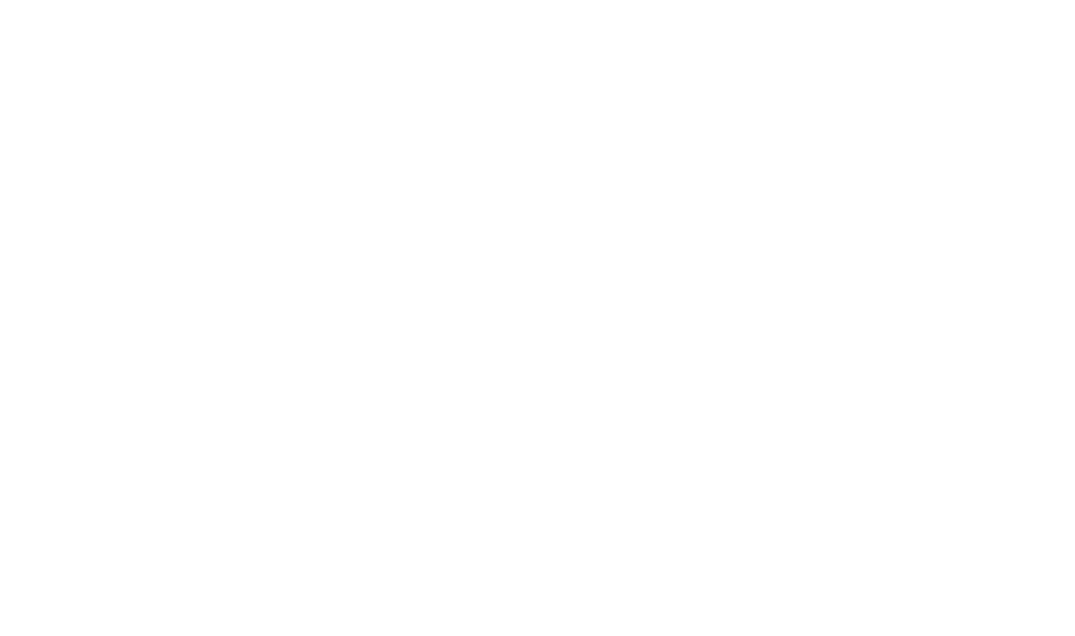
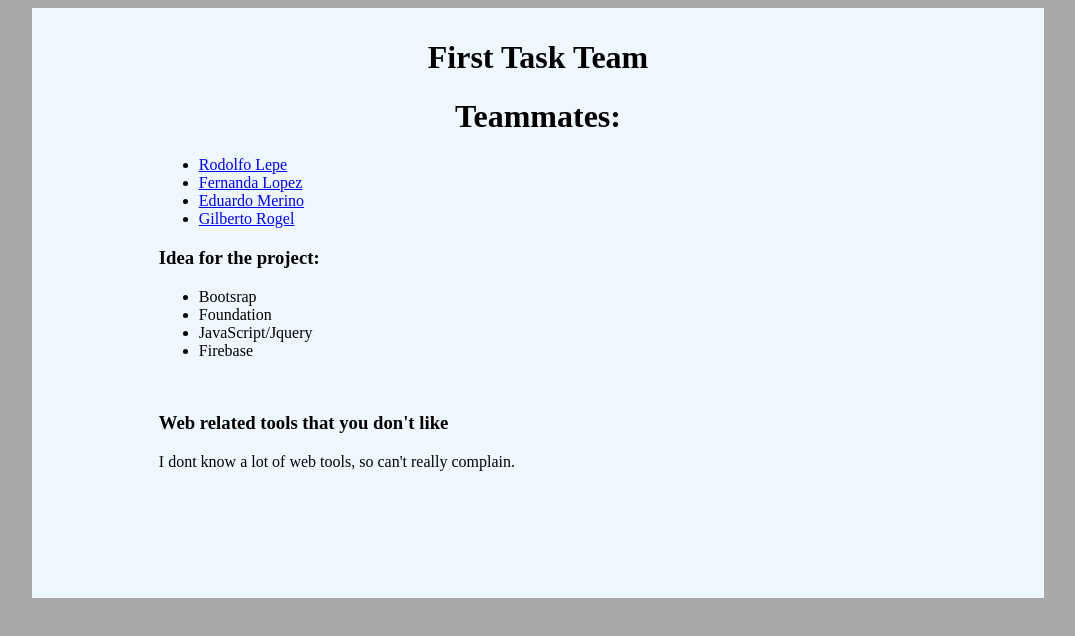
Before and after one commit to EduardoMerino/WebFirstTask, a plain HTML site: page index.html in a window 1280 px wide. Shown: the whole page, without its empty margins (102-1177 px from the left). Drawn offline with Linux system fonts and the light colour scheme.

Commit message:
almost final

```diff
--- a/index.html
+++ b/index.html
@@ -0,0 +1,71 @@
+<!DOCTYPE html>
+<html>
+<head>
+  <style type="text/css">
+   .Container1{
+     width: 60%;
+     margin-right: auto;
+     margin-left: auto;
+     background-color: #F0F8FF;
+     padding-top: 10px;
+     padding-right: 10%;
+     padding-left: 10%;
+     padding-bottom: 10%;
+   }
+
+   .Solutions{
+     text-align: center;
+   }
+   .Fso{
+     text-align: left;
+   }
+
+   body{
+     background-color: #A9A9A9;
+    }
+
+  </style>
+  <title>First Task Team</title>
+
+</head>
+
+<body>
+<!-- Start your code here -->
+  <div class="Container1"><!--start container-->
+    <div class="Solutions">
+      <h1> First Task Team</h1>
+      <h1>Teammates: </h1>
+
+      <div style="text-align: left">
+        <ul>
+          <li> <a href="rudy.html"> Rodolfo Lepe </a></li>
+          <li> <a href="ferlopez.html"> Fernanda Lopez </a></li>
+          <li> <a href="merino.html"> Eduardo Merino </a> </li>
+          <li> <a href="gil.html"> Gilberto Rogel </a></li>
+
+        </ul>
+      </div>
+
+
+      <div class="Fso"> <!--start first question-->
+        <h3>Idea for the project:</h3>
+        <ul>
+          <li>Bootsrap</li>
+          <li>Foundation</li>
+          <li>JavaScript/Jquery</li>
+          <li>Firebase</li>
+        </ul>
+        <br>
+      </div><!--end first question-->
+
+      <div class="Fso"><!--Starts second question-->
+        <h3>Web related tools that you don't like </h3>
+        I dont know a lot of web tools, so can't really complain.
+      </div><!--end second question-->
+
+
+    </div> <!-- end Solutions -->
+  </div><!--end container-->
+  <!-- End your code here -->
+  <script>// Write JavaScript here </script>
+</body>
```
Also changed, not shown: merino.html (+3 -16 lines).
